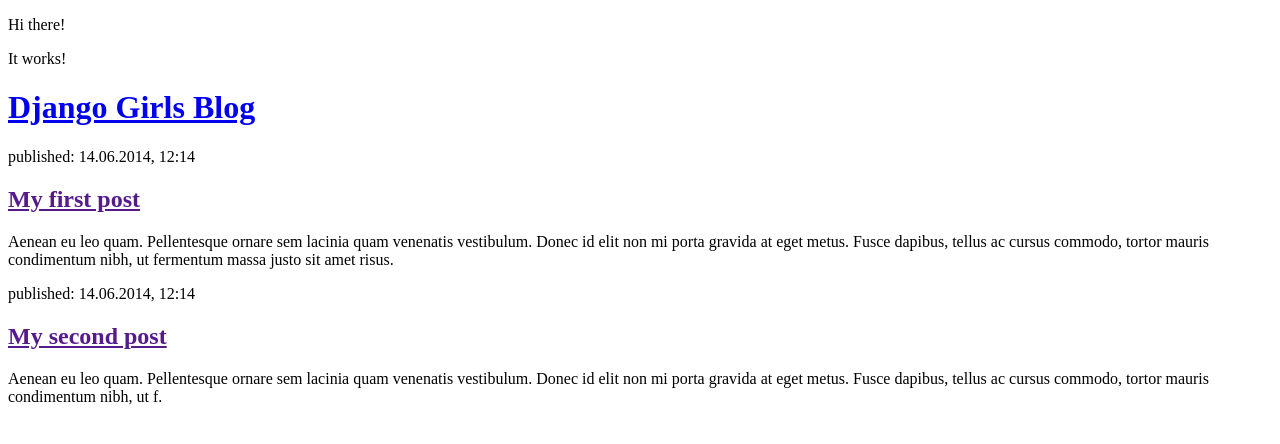
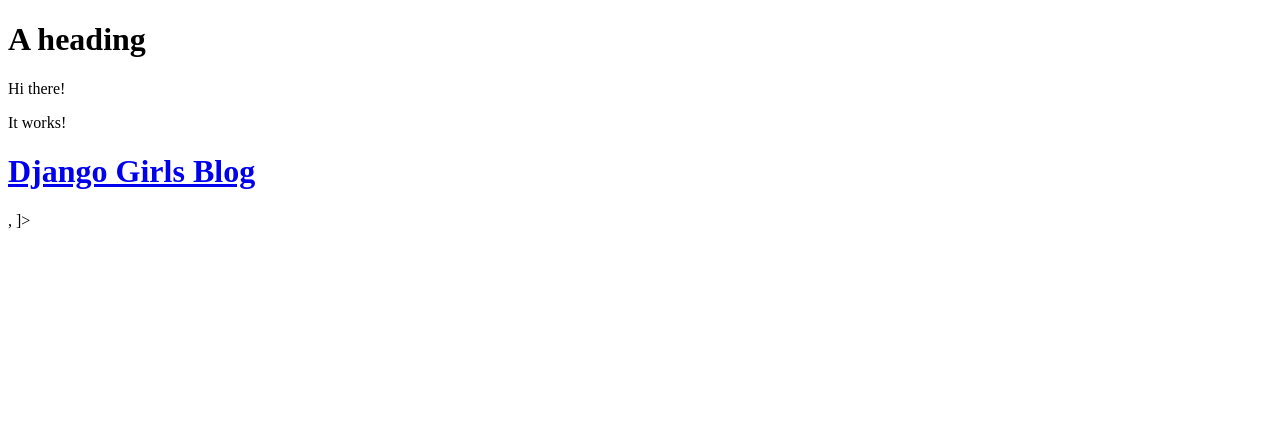
Before and after one commit to RadicalRena/my-first-blog, a Django app: page / in a window 1280 px wide. Shown: the top 444 px of the page. Run offline with Django 5.2, Linux system fonts and the light colour scheme.

Commit message:
Changed the HTML for the site.

```diff
--- a/blog/templates/blog/post_list.html
+++ b/blog/templates/blog/post_list.html
@@ -1,25 +1,17 @@
 <!DOCTYPE html>
 <html>
     <head>
-        <title>Django Girls blog</title>
+        <h1>A heading</h1>
+        <title>Rena's blog</title>
     </head>
     <body>
         <p>Hi there!</p>
         <p>It works!</p>
+
         <header>
             <h1><a href="/">Django Girls Blog</a></h1>
         </header>
 
-        <article>
-            <time>published: 14.06.2014, 12:14</time>
-            <h2><a href="">My first post</a></h2>
-            <p>Aenean eu leo quam. Pellentesque ornare sem lacinia quam venenatis vestibulum. Donec id elit non mi porta gravida at eget metus. Fusce dapibus, tellus ac cursus commodo, tortor mauris condimentum nibh, ut fermentum massa justo sit amet risus.</p>
-        </article>
-
-        <article>
-            <time>published: 14.06.2014, 12:14</time>
-            <h2><a href="">My second post</a></h2>
-            <p>Aenean eu leo quam. Pellentesque ornare sem lacinia quam venenatis vestibulum. Donec id elit non mi porta gravida at eget metus. Fusce dapibus, tellus ac cursus commodo, tortor mauris condimentum nibh, ut f.</p>
-        </article>
+        <QuerySet [<Post: My second post>, <Post: My first post>]>
     </body>
 </html>
--- a/blog/views.py
+++ b/blog/views.py
@@ -1,5 +1,8 @@
 from django.shortcuts import render
+from .models import Post
+
 
 def post_list(request):
+
     return render(request, 'blog/post_list.html', {})
 # Create your views here.
```
